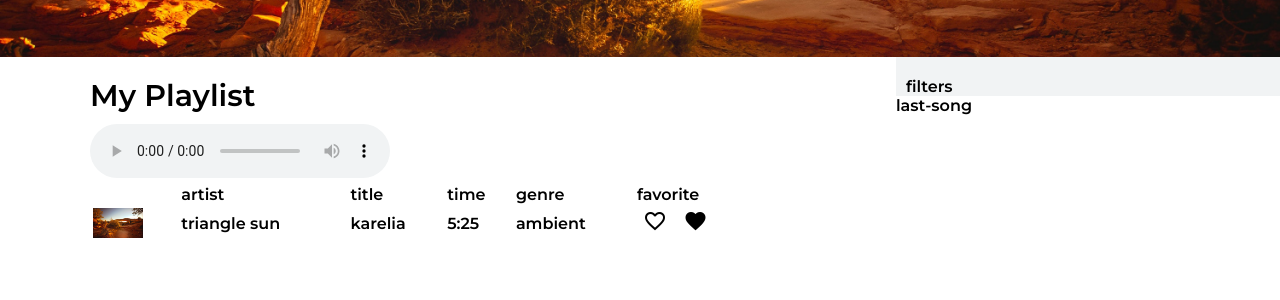
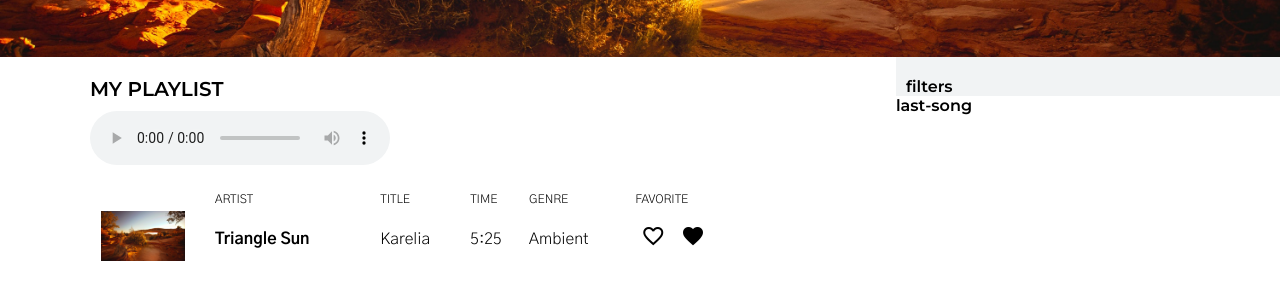
Before and after one commit to OlhaHolovina/audio-player, a plain HTML site: page index.html in a window 1280 px wide. Shown: the part 300-600 px from the top of the page. Drawn offline with Linux system fonts and the light colour scheme.

Commit message:
playlist table styles update

```diff
--- a/css/reset.css
+++ b/css/reset.css
@@ -4,11 +4,7 @@
 body {
 	margin: 0;
 }
-img {
-	max-width: 100%;
-	height: auto;
-	vertical-align: bottom;
-}
+
 ul, ol, dl {
 	list-style: none;
 	margin: 0;
--- a/css/style.css
+++ b/css/style.css
@@ -67,7 +67,7 @@ body {
   font-weight: 100;
 }
 
-/*playlist-wrapper*/
+/*playlist-wrapper and sections*/
 .playlist-wrapper {
   display: flex;
 }
@@ -80,25 +80,27 @@ body {
 
 .player {
   margin-top: 20px;
+  margin-bottom: 20px;
 }
 
 .player figcaption {
-  text-transform: capitalize;
-  font-size: 30px;
+  text-transform: uppercase;
+  font-size: 20px;
   margin-bottom: 10px;
+  font-weight: 600;
 }
 
 .info-section{
   width: 30%;
 }
 
-.playlist {
-  width: 100%;
-  text-align: left;
+td.song-img {
+  width: 120px;
 }
 
-.song-img {
-  width: 50px;
+td.song-img img{
+  width: 100px;
+  height: 50px;
   object-fit: contain;
 }
 
@@ -107,3 +109,25 @@ body {
   padding-left: 10px;
   background: #F1F3F4;
 }
+
+/*playlist*/
+.playlist {
+  width: 100%;
+  text-align: left;
+  font-family: 'Gothic A1', sans-serif;
+}
+
+.playlist th {
+  font-size: 12px;
+  text-transform: uppercase;
+  font-weight: 100;
+}
+
+.playlist td {
+  font-size: 16px;
+  text-transform: capitalize;
+}
+
+.playlist .song-name {
+  font-weight: bold;
+}
--- a/index.html
+++ b/index.html
@@ -62,10 +62,10 @@
               <th>favorite</th>
             </tr>
             <tr>
-              <td>
-                <img class="song-img" src="img/song-img-example.jpg" alt="song image">
+              <td class="song-img" >
+                <img src="img/song-img-example.jpg" alt="song image">
               </td>
-              <td>triangle sun</td>
+              <td class="song-name">triangle sun</td>
               <td>karelia</td>
               <td>5:25</td>
               <td>ambient</td>
```
